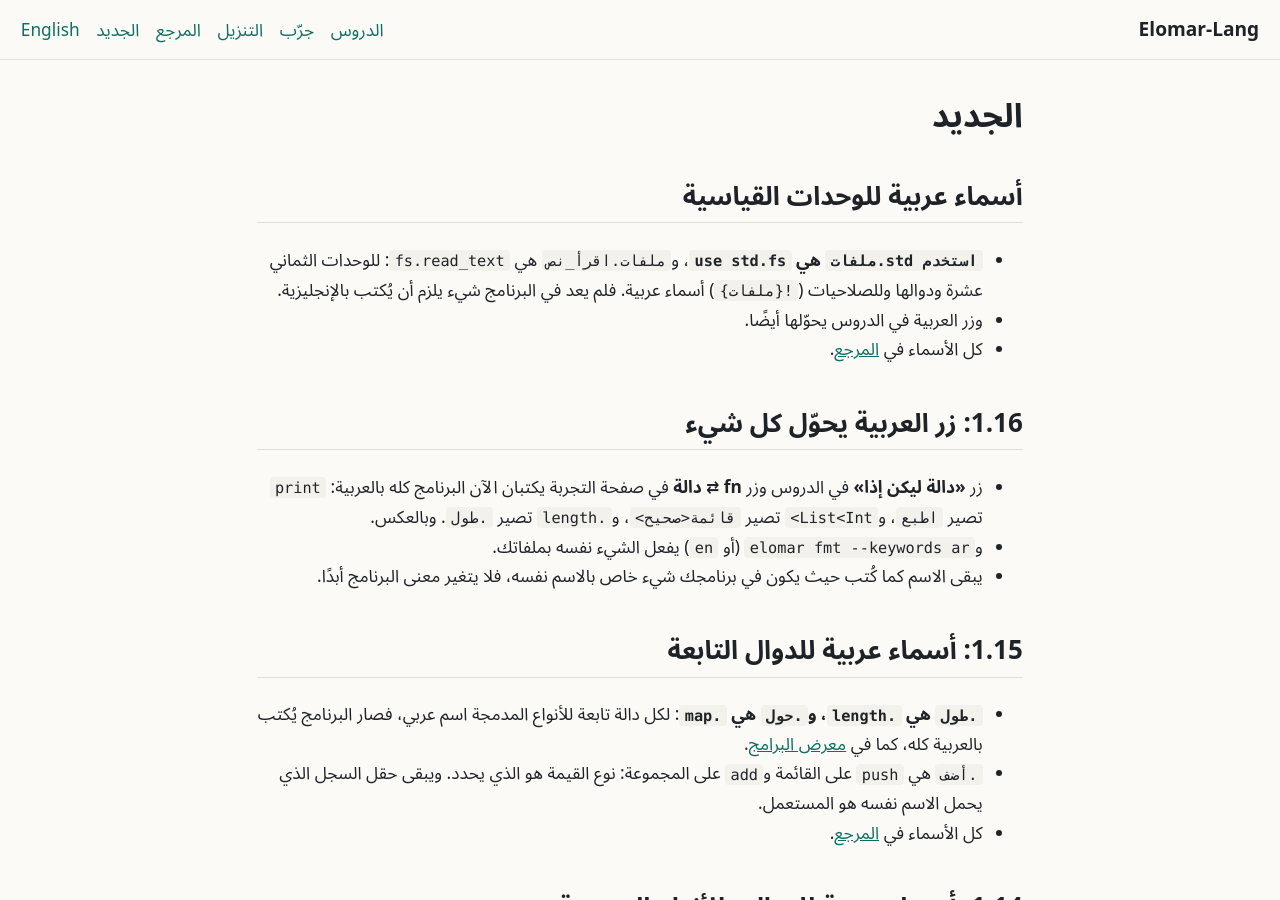
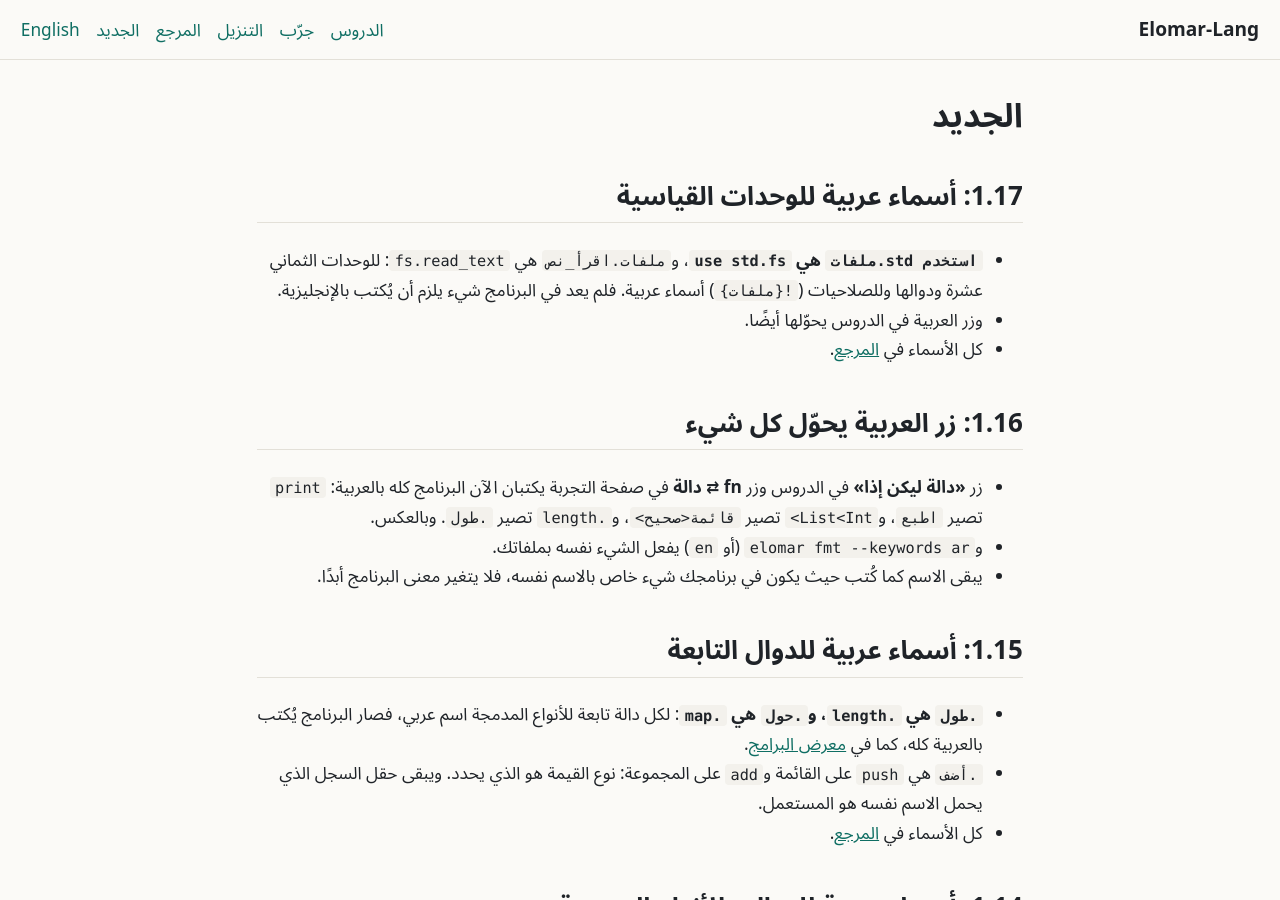
Before and after one commit to abobasel86/elomar-lang, a Jekyll site: the page built from site/ar/news.md, in a window 1280 px wide and 900 px high. Built offline with Jekyll 4.4.1, drawn with Linux system fonts in a browser that asks for light colours; some of the changed text lies outside the part shown.

Commit message:
Release 1.17.0
Co-Authored-By: Claude Opus 5.5 <noreply@anthropic.com>

```diff
--- a/Cargo.toml
+++ b/Cargo.toml
@@ -23,7 +23,7 @@ members = [
 ]
 
 [workspace.package]
-version = "1.16.0"
+version = "1.17.0"
 edition = "2024"
 rust-version = "1.88"
 publish = false
--- a/editor/vscode/package.json
+++ b/editor/vscode/package.json
@@ -2,7 +2,7 @@
   "name": "elomar-lang",
   "displayName": "Elomar-Lang",
   "description": "Elomar-Lang support: highlighting, errors while you type (Arabic/English), hover, go to definition, outline, completion, formatting, snippets and a Run button",
-  "version": "1.16.0",
+  "version": "1.17.0",
   "publisher": "abobasel86",
   "license": "MIT OR Apache-2.0",
   "icon": "images/icon.png",
--- a/site/ar/news.md
+++ b/site/ar/news.md
@@ -7,7 +7,7 @@ other: en/news.html
 
 # الجديد
 
-## أسماء عربية للوحدات القياسية
+## 1.17: أسماء عربية للوحدات القياسية
 
 - **`استخدم std.ملفات` هي `use std.fs`**، و`ملفات.اقرأ_نص` هي `fs.read_text`: للوحدات الثماني عشرة ودوالها
   وللصلاحيات (`!{ملفات}`) أسماء عربية. فلم يعد في البرنامج شيء يلزم أن يُكتب بالإنجليزية.
@@ -200,7 +200,8 @@ other: en/news.html
 
 | الإصدار | ما جاء به |
 |---|---|
-| **1.16** | زر العربية و`fmt --keywords` يحوّلان الأسماء المدمجة والدوال التابعة أيضًا |
+| **1.17** | أسماء عربية للوحدات القياسية والصلاحيات (`استخدم std.ملفات`، `!{ملفات}`) |
+| 1.16 | زر العربية و`fmt --keywords` يحوّلان الأسماء المدمجة والدوال التابعة أيضًا |
 | 1.15 | أسماء عربية للدوال التابعة (`.طول`، `.أضف`، `.حول`، …) |
 | 1.14 | أسماء عربية للدوال والأنواع المدمجة (`اطبع`، `نص`، `قائمة`، …) |
 | 1.13 | كلمات محجوزة بالعربية (`دالة`، `ليكن`، `إذا`، …)؛ `elomar fmt --keywords`؛ Scoop وHomebrew؛ معرض البرامج؛ زر الكلمات العربية في الدروس (1.13.1) |
```
Also changed, not shown: site/en/news.md (+3 -2 lines), CHANGELOG.md, README.md, editor/vscode/CHANGELOG.md, 1 other file.
